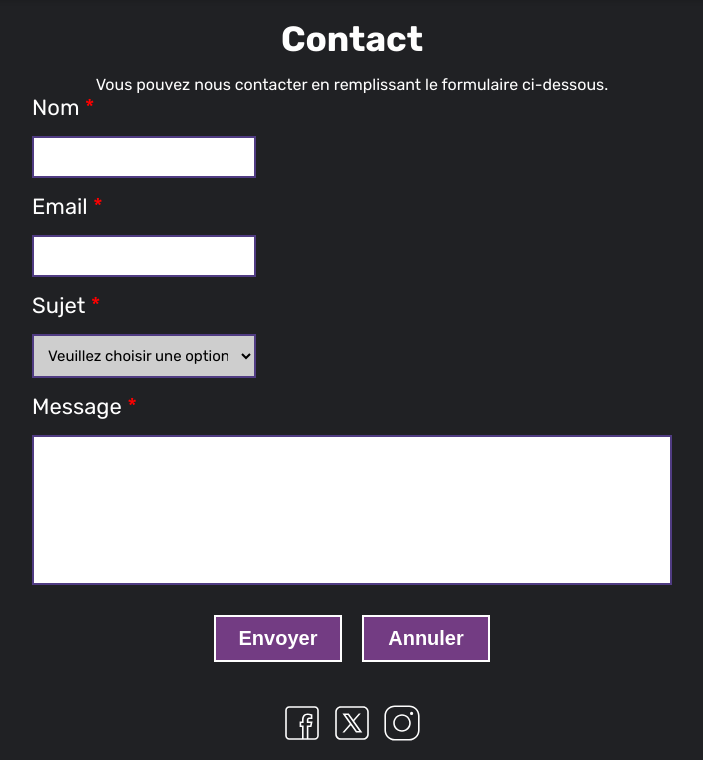
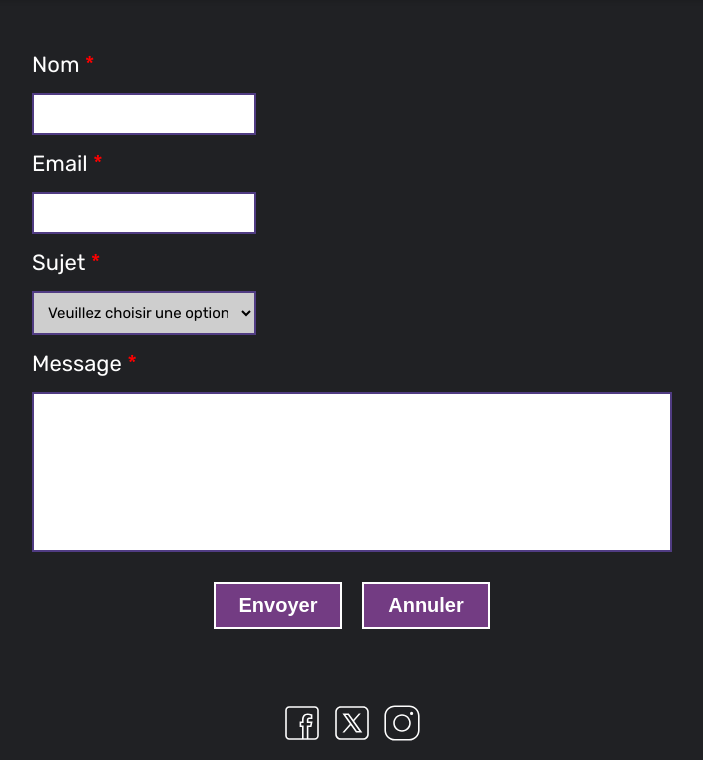
Before and after one commit to Regular-Stone/BINARY-EAGLE-, a PHP site: template app/views/contact.php in a window 1280 px wide. Shown: the part 120-880 px from the top of the page, without its empty margins (288-991 px from the left). Run offline with PHP 8.4, Linux system fonts and the light colour scheme; the template is opened without the code that fills it, so the values that code supplies are empty; some libraries are stand-ins or nearby versions.

Commit message:
Update contact.php

```diff
--- a/app/views/contact.php
+++ b/app/views/contact.php
@@ -50,6 +50,7 @@
                 font-size: 1.5rem;
                 padding: 1rem;
                 box-sizing: border-box;
+
                 width: 100%;
                 font-family: var(--content-font);
             }
@@ -92,7 +93,7 @@
 
             #message {
                 border: 2px solid var(--another_purple);
-                height: 15rem;
+                height: 20vh;
                 resize: none;
             }
         }
@@ -139,8 +140,6 @@
         });
     </script>
 <? endif; ?>
-    <h1>Contact</h1>
-    <p>Vous pouvez nous contacter en remplissant le formulaire ci-dessous.</p>
     <form class="contact-form" method="post" action="contact/submit">
         <label for="name">Nom <span>*</span></label>
         <input type="text" id="name" name="name"  >
```
